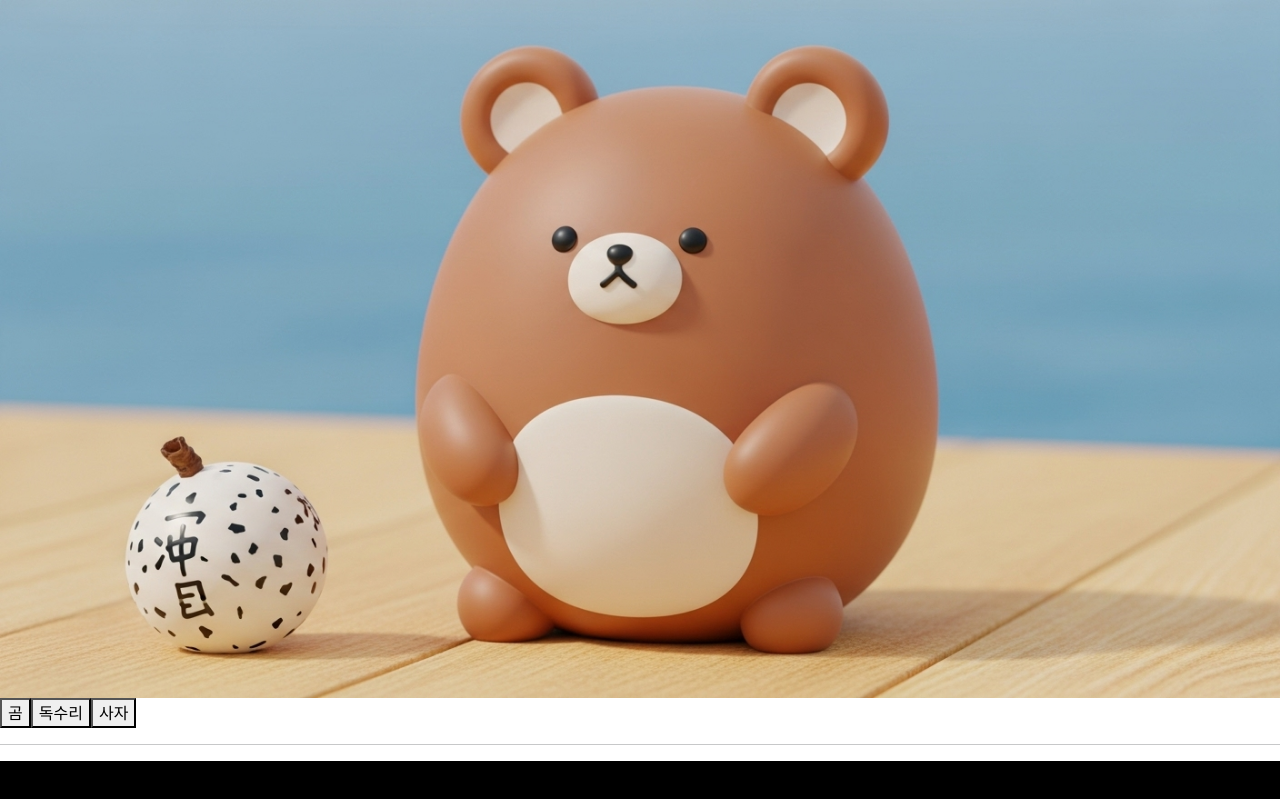
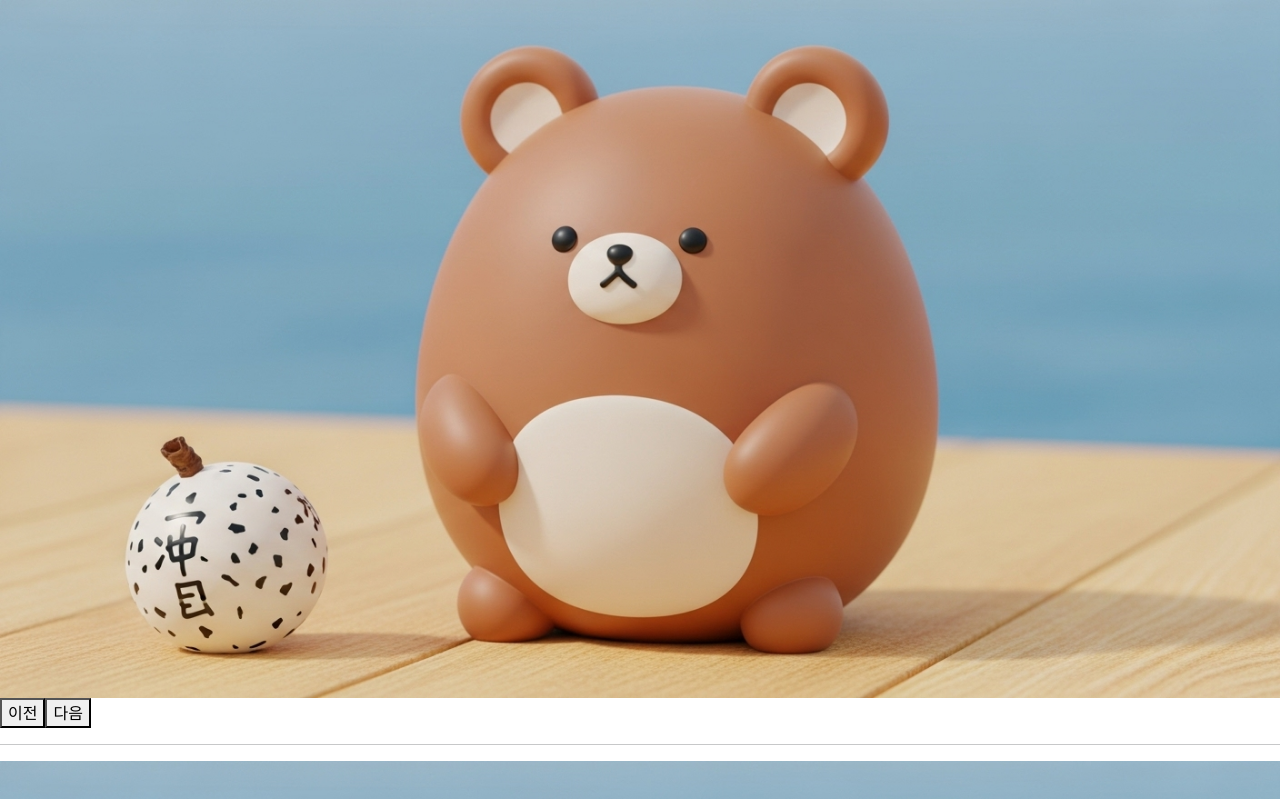
Before and after one commit to yumin359/react, a React (Vite) app: page / in a window 1280 px wide. Shown: the top 799 px of the page. Built offline with nearby package versions, Linux system fonts and the light colour scheme.

Commit message:
0702 state

```diff
--- a/src/App23.jsx
+++ b/src/App23.jsx
@@ -117,9 +117,44 @@ function MyComp6() {
   );
 }
 
+const images = ["/public/bear.jpg", "/public/eagle.jpg", "/public/lion.jpg"];
+let i = 0;
+function MyComp7() {
+  // 연습: 다음 버튼 클릭시 독수리->사자->곰->독수리로 출력되도록 코드 완성
+  const [imgArr, setImgArr] = useState(images[i]);
+  function handleNextButtonClick() {
+    i++;
+    if (i == 3) {
+      i = 0;
+    }
+    setImgArr(images[i]);
+    console.log(i);
+  }
+
+  function handlePrevButtonClick() {
+    i--;
+    if (i == -1) {
+      i = 2;
+    }
+    setImgArr(images[i]);
+    console.log(i);
+  }
+
+  return (
+    <div>
+      <img className="w-100" src={imgArr} alt="" />
+      <br />
+      <button onClick={handlePrevButtonClick}>이전</button>
+      <button onClick={handleNextButtonClick}>다음</button>
+    </div>
+  );
+}
+
 function App23(props) {
   return (
     <div>
+      <MyComp7 />
+      <hr />
       <MyComp6 />
       <hr />
       <MyComp5 />
```
